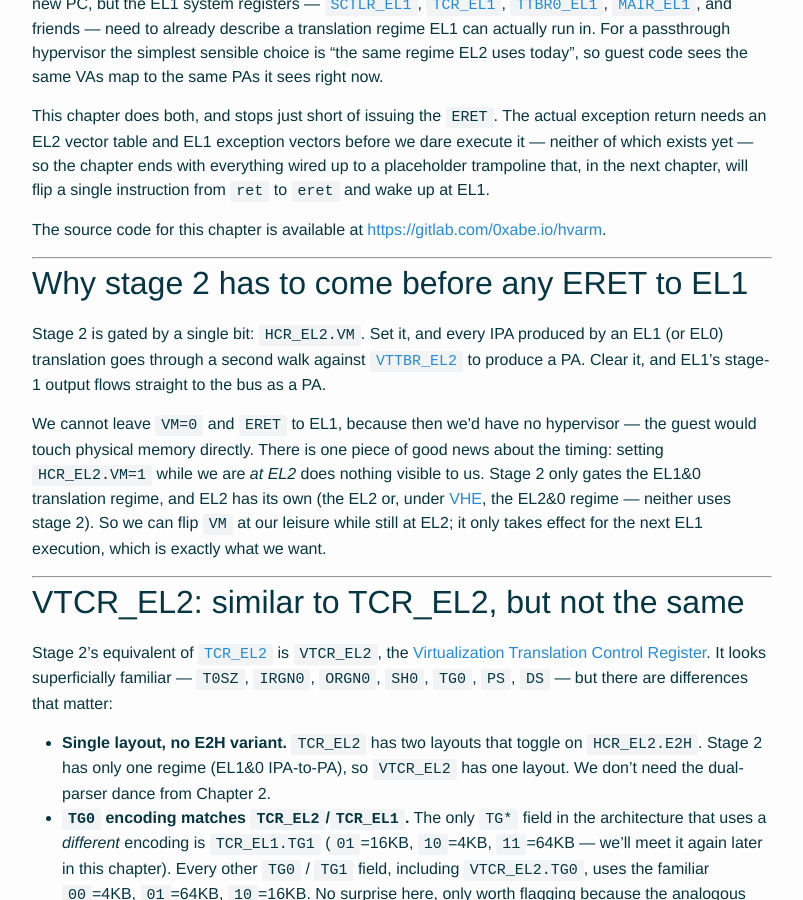
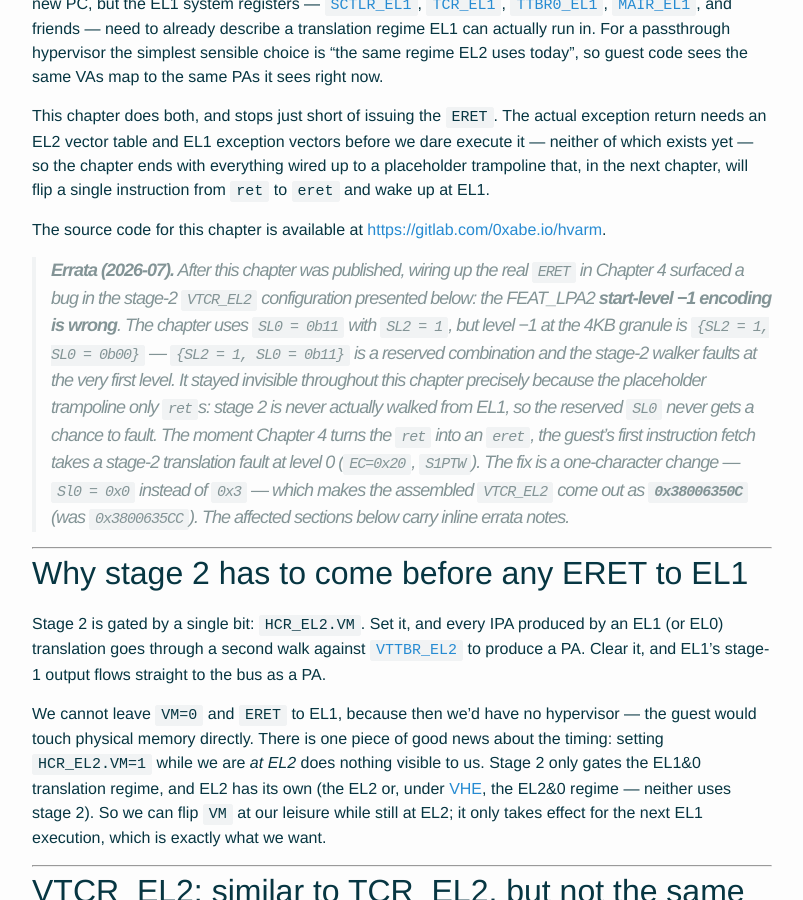
Before and after one commit to 0xabe-io/0xabe-io.github.io, a Jekyll site: the page built from _posts/2026-05-31-HvArm-Chapter-3.md, in a window 1280 px wide and 900 px high, scrolled down 621 px. Shown: the whole window, without its empty margins (238-1041 px from the left). Built offline with Jekyll 4.4.1, drawn with Linux system fonts in a browser that asks for light colours; comment, search, counter and statistics services are not loaded; some of the changed text lies outside the part shown.

Commit message:
HvArm: Chapter 3 - errata

````diff
--- a/_posts/2026-05-31-HvArm-Chapter-3.md
+++ b/_posts/2026-05-31-HvArm-Chapter-3.md
@@ -14,6 +14,8 @@
 This chapter does both, and stops just short of issuing the `ERET`. The actual exception return needs an EL2 vector table and EL1 exception vectors before we dare execute it — neither of which exists yet — so the chapter ends with everything wired up to a placeholder trampoline that, in the next chapter, will flip a single instruction from `ret` to `eret` and wake up at EL1.
 
 The source code for this chapter is available at [https://gitlab.com/0xabe.io/hvarm](https://gitlab.com/0xabe.io/hvarm).
+
+> **Errata (2026-07).** After this chapter was published, wiring up the real `ERET` in Chapter 4 surfaced a bug in the stage-2 `VTCR_EL2` configuration presented below: the FEAT_LPA2 **start-level −1 encoding is wrong**. The chapter uses `SL0 = 0b11` with `SL2 = 1`, but level −1 at the 4KB granule is `{SL2 = 1, SL0 = 0b00}` — `{SL2 = 1, SL0 = 0b11}` is a *reserved* combination and the stage-2 walker faults at the very first level. It stayed invisible throughout this chapter precisely because the placeholder trampoline only `ret`s: stage 2 is never actually walked from EL1, so the reserved `SL0` never gets a chance to fault. The moment Chapter 4 turns the `ret` into an `eret`, the guest's first instruction fetch takes a stage-2 translation fault at level 0 (`EC=0x20`, `S1PTW`). The fix is a one-character change — `Sl0 = 0x0` instead of `0x3` — which makes the assembled `VTCR_EL2` come out as **`0x38006350C`** (was `0x3800635CC`). The affected sections below carry inline errata notes.
 
 ---
 
@@ -44,6 +46,14 @@
 | 31–39                  | L1          | `SL0=0b01`, `SL2=0` |
 | 40–48                  | L0          | `SL0=0b10`, `SL2=0` |
 | 49–52 (FEAT_LPA2)      | L−1         | `SL0=0b11`, `SL2=1`, `DS=1` |
+
+> **Errata (2026-07).** The **L−1 row above and the `Sl0 = 0x3` line in the code below are wrong.** Per the Arm ARM `AArch64.S2StartLevel`, for the 4KB granule with `DS = 1` the pair `{SL2, SL0}` decodes as `000→L2`, `001→L1`, `010→L0`, `011→L3`, and `100` (that is, `SL2 = 1, SL0 = 0b00`) selects **L−1**. So the 52-bit row must read `SL0 = 0b00`, `SL2 = 1`, `DS = 1`, and the code must set `Sl0 = 0x0`:
+>
+> ```c
+> StartLevel = -1; Sl0 = 0x0; Sl2 = 1; Ds = TRUE;
+> ```
+>
+> `{SL2 = 1, SL0 = 0b11}` is a *reserved* encoding, so the walker faults at the top level. With `Sl0 = 0x0` the assembled `VTCR_EL2` is **`0x38006350C`**, not the `0x3800635CC` quoted at the end of this section. The other rows (L0/L1/L2/L3) are correct. See the introduction erratum for why this stayed latent until the `ret` became an `eret` in Chapter 4.
 
 `BuildVtcrConfig()` reads [`ID_AA64MMFR0_EL1.PARange`](https://developer.arm.com/documentation/ddi0601/2026-03/AArch64-Registers/ID-AA64MMFR0-EL1--AArch64-Memory-Model-Feature-Register-0) to find the implemented PA size, then sets `T0SZ = 64 − PaBits` and picks the start level from the table. The 52-bit branch needs an extra check, though:
 
@@ -598,6 +608,8 @@
 FS1:\>
 ```
 
+> **Errata (2026-07).** This captured log predates the `SL0` fix, so two lines show the buggy values: `SL0: 3` and `VTCR_EL2: 0x3800635CC`. With the correction they read `SL0: 0` and `VTCR_EL2: 0x38006350C`. Everything else in the log is unaffected — and because the trampoline still `ret`s at this stage, the wrong `SL0` has no visible effect here; it only faults once the `eret` goes live in Chapter 4.
+
 The interesting transition is in the `HCR_EL2` line: `0x408000038 -> 0x480000039`. Decoding both: the entry value has E2H=1, TGE=1, IMO=FMO=AMO=1, VM=0, RW=0; the exit value has E2H=1, TGE=0, IMO=FMO=AMO=1, VM=1, RW=1. That's AAVMF handing us VHE-as-host (TGE=1, RW=0) and us converting it into a hypervisor posture (TGE=0, RW=1, VM=1) in the activation MSR. `CPTR_EL2` moves `0x300000 -> 0x330000` on the VHE path: FP was already un-trapped (`FPEN=0b11`) and we additionally ungate SVE (`ZEN=0b11`); the step is cheap here and load-bearing on firmware that leaves the traps set.
 
 The hypervisor returns control to the Helper, which returns to the shell. The shell continues to function, exactly as before — every keystroke, every command, every framebuffer write now flows through stage 2 (`HCR_EL2.VM = 1`), but we are still at EL2, so stage 2 is inactive for our accesses. The trampoline currently `ret`s without ERETing, so we never actually deprivilege; the EL1 register file is fully populated but the boot environment hasn't moved.
````
Also changed, not shown: resources/images/hvarm_chap3/fig00_table_descriptors.png (added).
